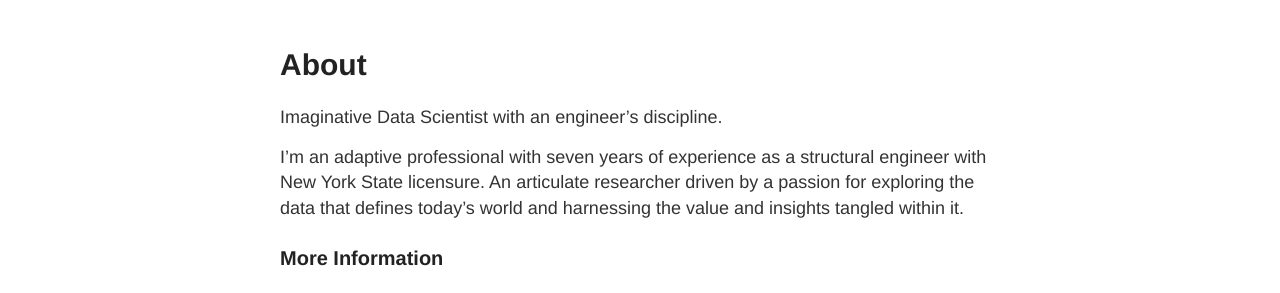
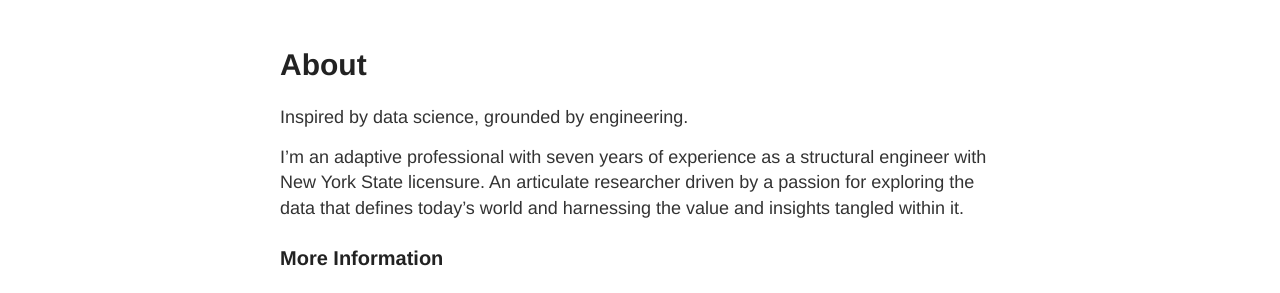
Before and after one commit to PhilPizza/jekyll-now, a Jekyll site: the page built from about.md, in a window 1280 px wide. Shown: the part 122-415 px from the top of the page. Built offline with Jekyll 4.4.1, drawn with Linux system fonts in a browser that asks for light colours.

Commit message:
updates :

```diff
--- a/about.md
+++ b/about.md
@@ -4,7 +4,7 @@ title: About
 permalink: /about/
 ---
 
-Imaginative Data Scientist with an engineer's discipline.
+Inspired by data science, grounded by engineering.
 
 I'm an adaptive professional with seven years of experience as a structural engineer with New York State licensure. An articulate researcher driven by a passion for exploring the data that defines today's world and harnessing the value and insights tangled within it.
 
```
Also changed, not shown: _posts/2018-02-12-iowa_liquor_blog.md (+1 -1 lines).
